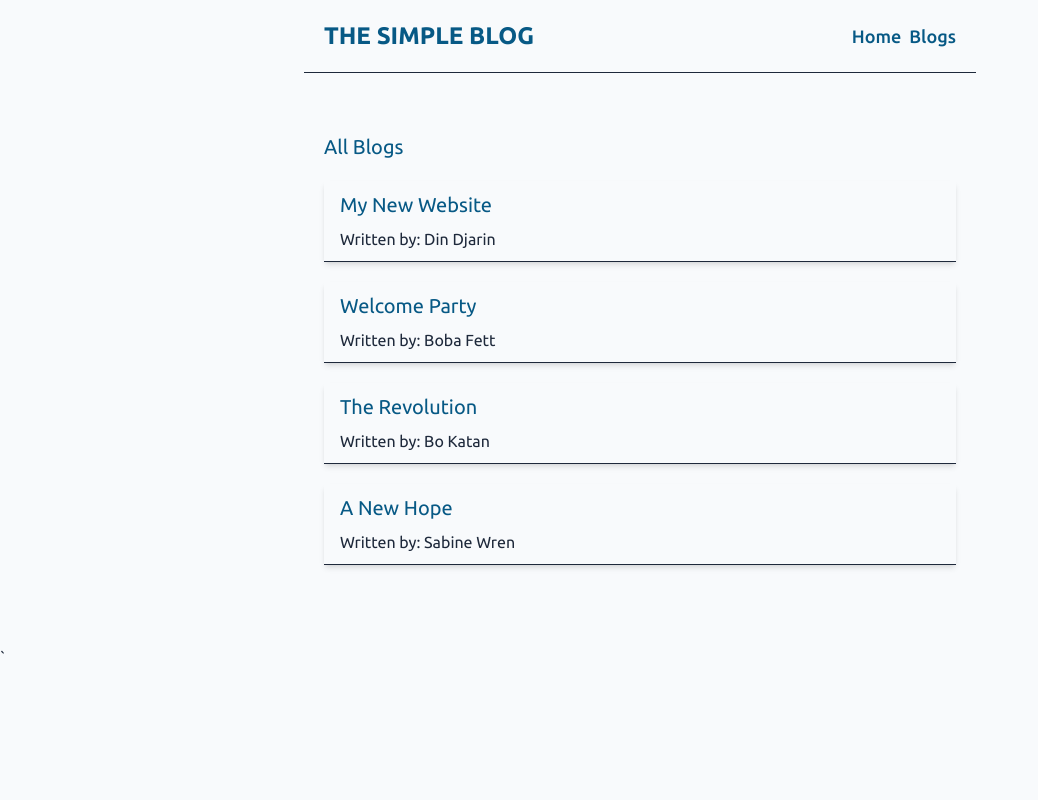
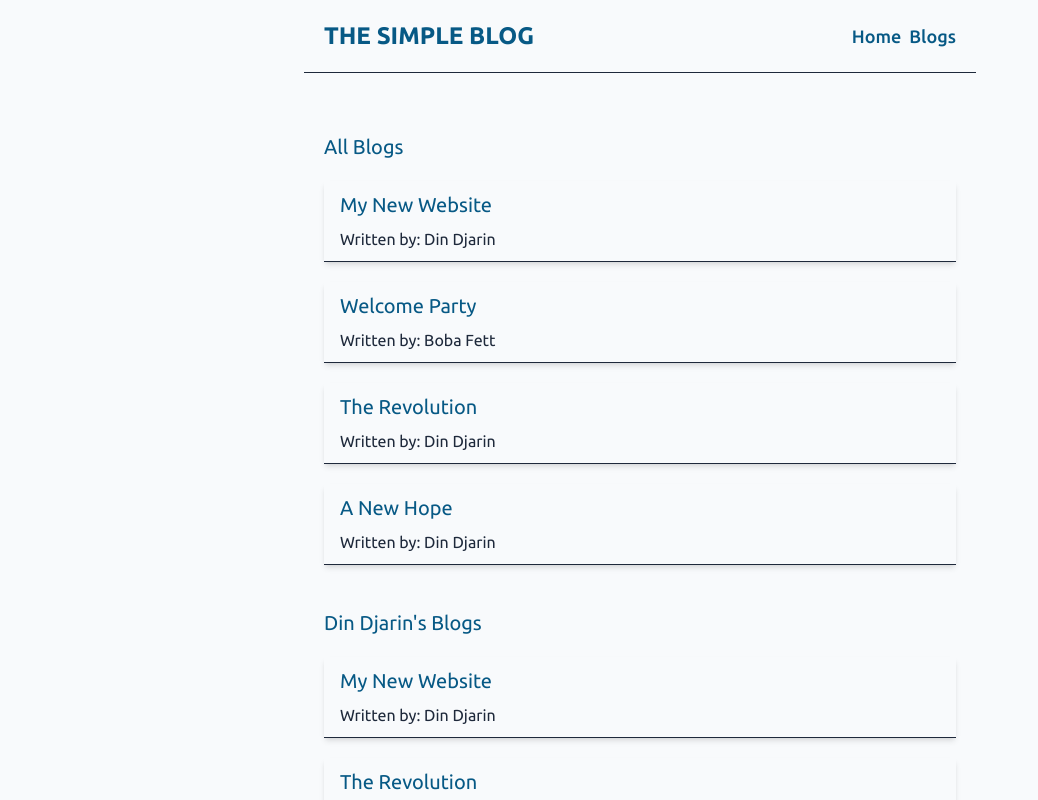
Before and after one commit to thes3interdev/slp-simple-blog-website, a React (Create React App) app: page / in a window 1280 px wide. Shown: the top 800 px of the page, without its empty margins (0-1038 px from the left). Built offline with nearby package versions, Linux system fonts and the light colour scheme.

Commit message:
chore: reusing components.

```diff
--- a/src/pages/Home.js
+++ b/src/pages/Home.js
@@ -18,13 +18,13 @@ const Home = () => {
 		{
 			title: 'The Revolution',
 			body: "Look, I ain't in this for your revolution, and I'm not in it for you, Princess.",
-			author: 'Bo Katan',
+			author: 'Din Djarin',
 			id: 3,
 		},
 		{
 			title: 'A New Hope',
 			body: "I want to come with you to Alderaan. There's nothing for me here now.",
-			author: 'Sabine Wren',
+			author: 'Din Djarin',
 			id: 4,
 		},
 	]);
@@ -32,6 +32,8 @@ const Home = () => {
 	return (
 		<div className="home">
 			<BlogList blogs={blogs} title="All Blogs" />
+			<br />
+			<BlogList blogs={blogs.filter((blog) => blog.author === 'Din Djarin')} title="Din Djarin's Blogs" />
 		</div>
 	);
 };
```
